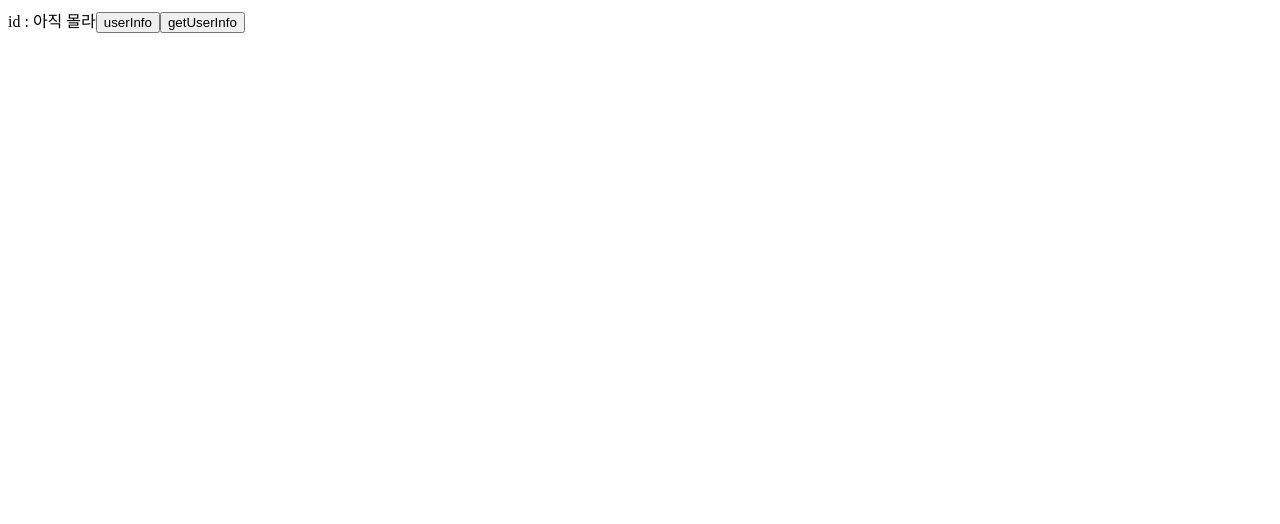
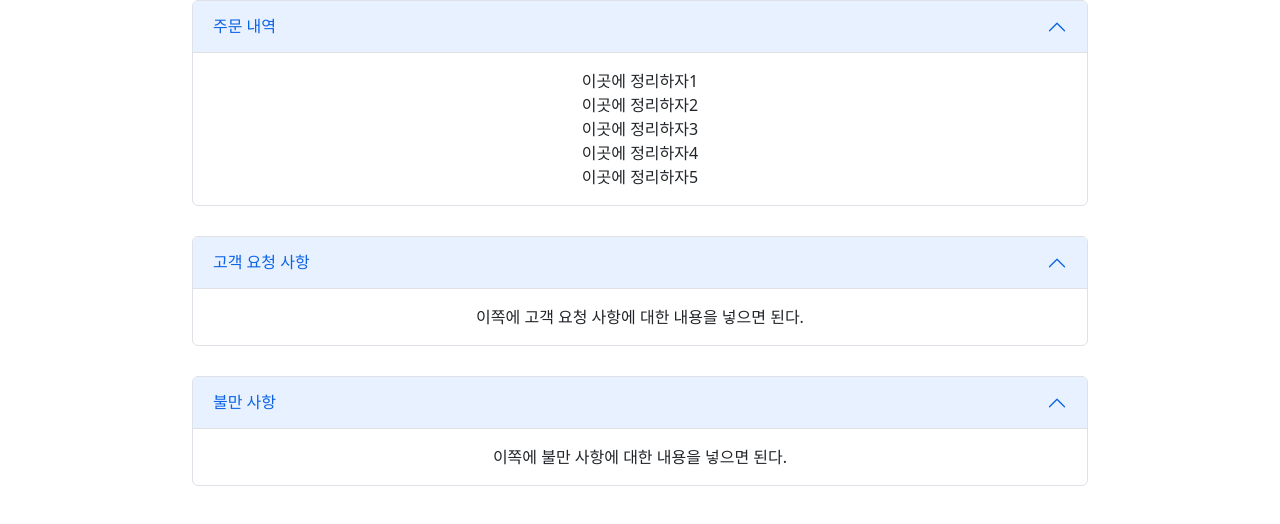
Before and after one commit to hjaewon1234/React-project, a React (Create React App) app in the folder ohoutest/: page / in a window 1280 px wide. Shown: the top 524 px of the page. Built offline with nearby package versions, Linux system fonts and the light colour scheme.

Commit message:
12.09
bootstrap 지옥

```diff
--- a/ohoutest/package.json
+++ b/ohoutest/package.json
@@ -8,7 +8,9 @@
     "@testing-library/react": "^13.0.0",
     "@testing-library/user-event": "^13.2.1",
     "axios": "^1.2.1",
+    "bootstrap": "^5.2.3",
     "react": "^18.2.0",
+    "react-bootstrap": "^2.7.0",
     "react-dom": "^18.2.0",
     "react-redux": "^8.0.5",
     "react-router-dom": "^6.4.4",
--- a/ohoutest/src/App.js
+++ b/ohoutest/src/App.js
@@ -1,10 +1,11 @@
 import Header from "./components/Header";
+import ManagerInfo from "./components/ManagerPage";
 
 function App() {
   return (
     <div>
       <div>
-        <Header></Header>
+        <ManagerInfo></ManagerInfo>
       </div>
     </div>
   );
--- /dev/null
+++ b/ohoutest/src/components/ManagerPage/ManagerInfo/Component.jsx
@@ -0,0 +1,55 @@
+import Accordion from "react-bootstrap/Accordion";
+import "bootstrap/dist/css/bootstrap.min.css";
+import styled from "styled-components";
+
+const ManagerInfoComponent = () => {
+  return (
+    <Infodiv>
+      <Accordion defaultActiveKey="0">
+        <Accordion.Item eventKey="0">
+          <Accordion.Header>주문 내역</Accordion.Header>
+          <Accordion.Body>
+            <InfoUnit>이곳에 정리하자1</InfoUnit>
+            <InfoUnit>이곳에 정리하자2</InfoUnit>
+            <InfoUnit>이곳에 정리하자3</InfoUnit>
+            <InfoUnit>이곳에 정리하자4</InfoUnit>
+            <InfoUnit>이곳에 정리하자5</InfoUnit>
+          </Accordion.Body>
+        </Accordion.Item>
+      </Accordion>
+      <Accordion defaultActiveKey="0">
+        <Accordion.Item eventKey="0">
+          <Accordion.Header>고객 요청 사항</Accordion.Header>
+          <Accordion.Body>
+            이쪽에 고객 요청 사항에 대한 내용을 넣으면 된다.
+          </Accordion.Body>
+        </Accordion.Item>
+      </Accordion>
+      <Accordion defaultActiveKey="0">
+        <Accordion.Item eventKey="0">
+          <Accordion.Header>불만 사항</Accordion.Header>
+          <Accordion.Body>
+            이쪽에 불만 사항에 대한 내용을 넣으면 된다.
+          </Accordion.Body>
+        </Accordion.Item>
+      </Accordion>
+    </Infodiv>
+  );
+};
+
+export default ManagerInfoComponent;
+
+const Infodiv = styled.div`
+  width: 100%;
+  display: flex;
+  flex-direction: column;
+  row-gap: 30px;
+  text-align: center;
+  & > div {
+    margin: auto;
+    width: 70%;
+  }
+`;
+// row-gap 은 플랙스 간의 간격을 얼마나 줄 지 설정하는것이고
+// margin:auto는 사이에 마진을 같게 해서 중앙 정렬처럼 보여주게한다.
+const InfoUnit = styled.div``;
--- /dev/null
+++ b/ohoutest/src/components/ManagerPage/ManagerInfo/Container.jsx
@@ -0,0 +1,9 @@
+import ManagerInfoComponent from "./Component";
+
+const ManagerInfoContainer = () => {
+  // 필요한게 뭐가 있을까?
+  //
+  return <ManagerInfoComponent></ManagerInfoComponent>;
+};
+
+export default ManagerInfoContainer;
--- /dev/null
+++ b/ohoutest/src/components/ManagerPage/index.jsx
@@ -0,0 +1,7 @@
+import ManagerInfoContainer from "./ManagerInfo/Container";
+
+const ManagerInfo = () => {
+  return <ManagerInfoContainer></ManagerInfoContainer>;
+};
+
+export default ManagerInfo;
```
Also changed, not shown: 2 other files (tests, documents, lock files or other folders).
